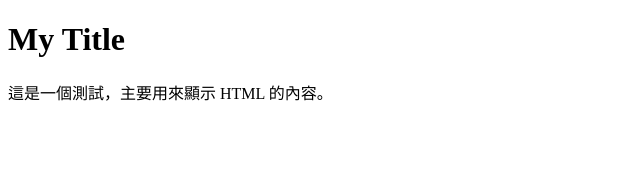
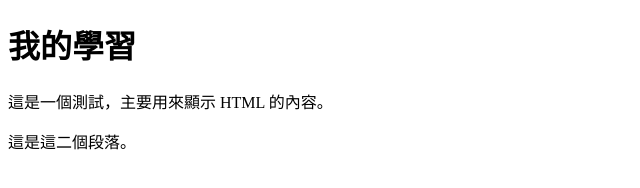
Before and after one commit to Jia-Yin/test0506, a plain HTML site: page index.html in a window 1280 px wide. Shown: the whole page, without its empty margins (0-640 px from the left). Drawn offline with Linux system fonts and the light colour scheme.

Commit message:
我改了 index.html

```diff
--- a/index.html
+++ b/index.html
@@ -5,7 +5,8 @@
   <title>TEST</title>
 </head>
 <body>
-  <h1>My Title</h1>
+  <h1>我的學習</h1>
   <p>這是一個測試，主要用來顯示 HTML 的內容。</p>
+  <p>這是這二個段落。</p>
 </body>
 </html>
```
